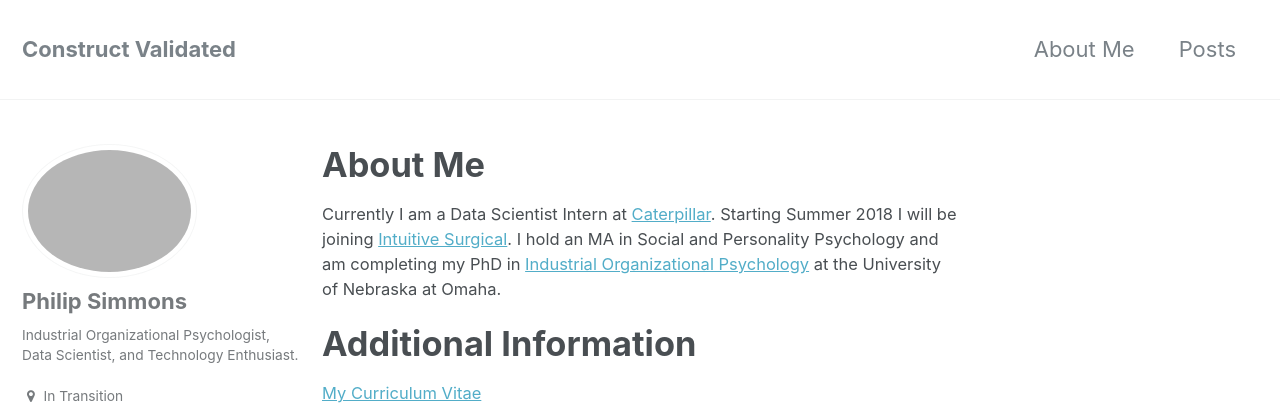
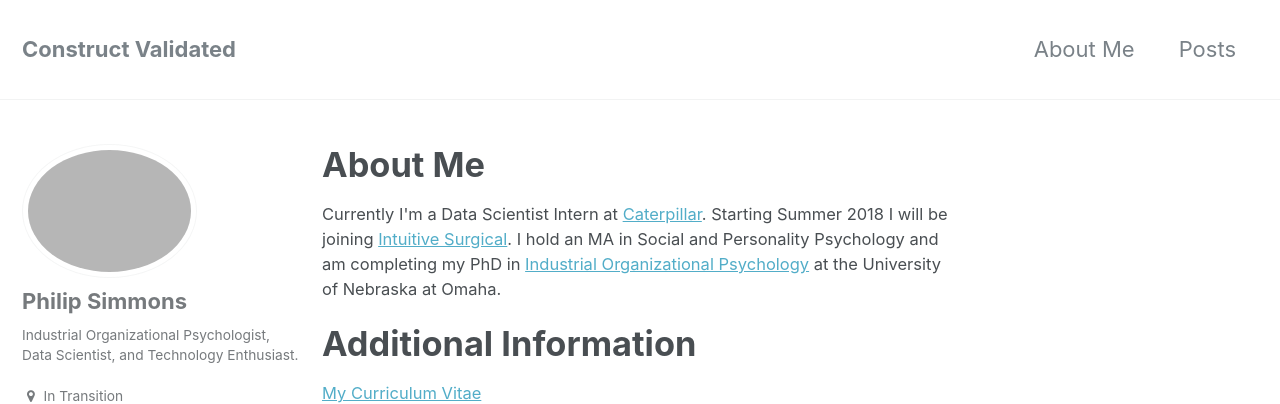
Before and after one commit to PhilpSimmons/PhilpSimmons.github.io, a Jekyll site: the page built from about-me.html, in a window 1280 px wide and 900 px high. Shown: the top 404 px of the window. Built offline with Jekyll 4.4.1, drawn with Linux system fonts in a browser that asks for light colours.

Commit message:
update bio

```diff
--- a/about-me.html
+++ b/about-me.html
@@ -4,7 +4,7 @@
 ---
 
 <h1>About Me</h1>
-<p style="font-size:75%;" style="font-family:verdana;">Currently I am a Data Scientist Intern at <a href="https://www.caterpillar.com/">Caterpillar</a>. Starting Summer 2018 I will be joining <a href="https://www.intuitivesurgical.com/">Intuitive Surgical</a>. I hold an MA in Social and Personality Psychology and am completing my PhD in <a href="http://www.apa.org/ed/graduate/specialize/industrial.aspx">Industrial Organizational Psychology</a> at the University of Nebraska at Omaha.</p>
+<p style="font-size:75%;" style="font-family:verdana;">Currently I'm a Data Scientist Intern at <a href="https://www.caterpillar.com/">Caterpillar</a>. Starting Summer 2018 I will be joining <a href="https://www.intuitivesurgical.com/">Intuitive Surgical</a>. I hold an MA in Social and Personality Psychology and am completing my PhD in <a href="http://www.apa.org/ed/graduate/specialize/industrial.aspx">Industrial Organizational Psychology</a> at the University of Nebraska at Omaha.</p>
 
 <h1>Additional Information</h1>
 <p style="font-size:75%;" style="font-family:verdana;"><a href="/assets/documents/Simmons-Philip-Resume-2017.pdf">My Curriculum Vitae</a></p>
```
